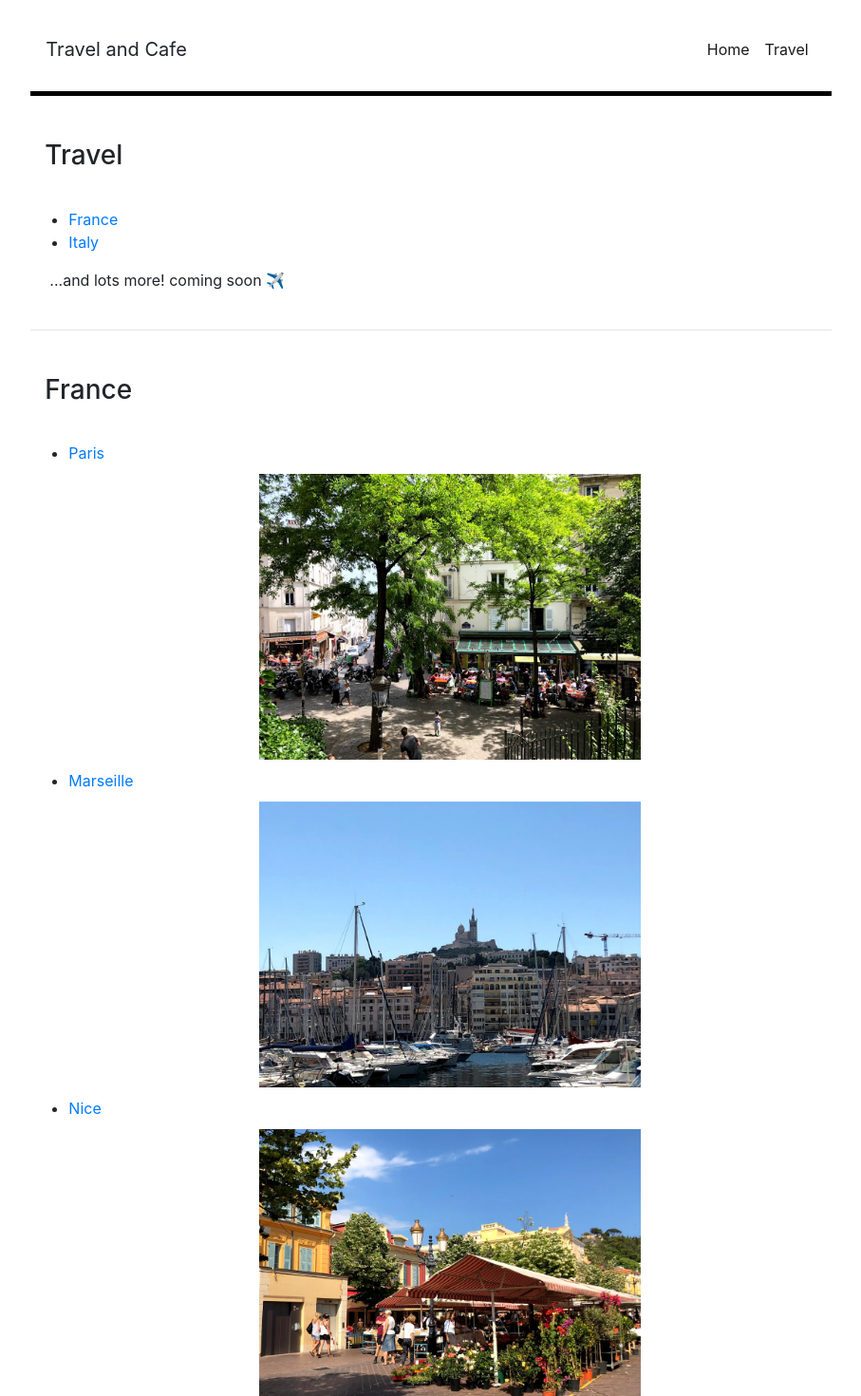
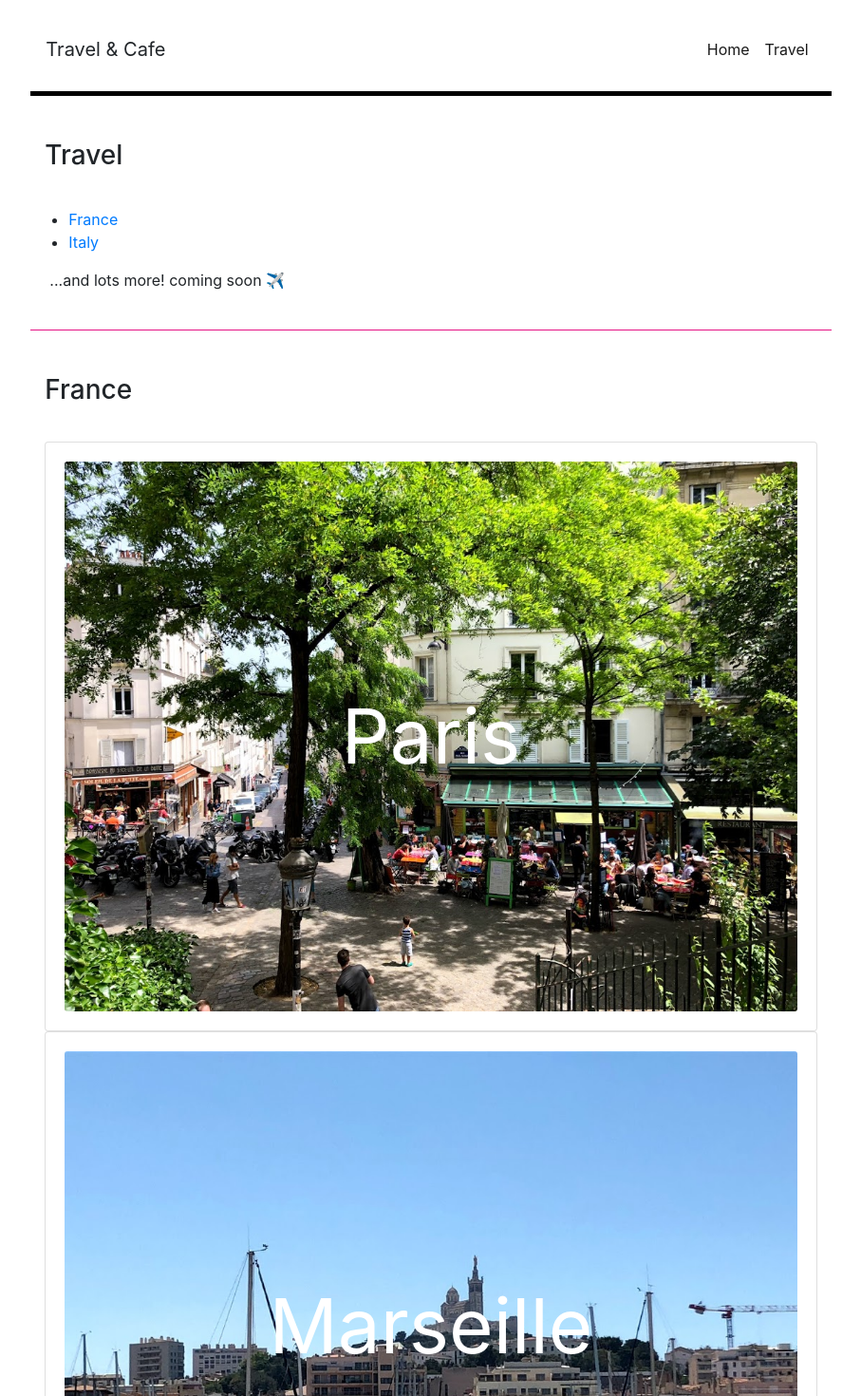
Before and after one commit to Yukichka/TravelPictureApp, a React (Create React App) app: page /travel/france in a window 1280 px wide. Shown: the top 1470 px of the page at 95% size, without its empty margins (186-1093 px from the left). Built offline with nearby package versions, Linux system fonts and the light colour scheme.

Commit message:
Layout changed

```diff
--- a/src/App.js
+++ b/src/App.js
@@ -25,7 +25,7 @@ export class App extends React.Component {
           <Row>
             <Col sm="12" md={{ size: 8, offset: 2 }}>
               <Navbar color="white" light expand="md">
-                <NavbarBrand>Travel and Cafe</NavbarBrand>
+                <NavbarBrand>Travel & Cafe</NavbarBrand>
                 <Collapse isOpen={true} navbar>
                   <Nav className="ml-auto" navbar>
                     <NavItem>
--- a/src/Country.js
+++ b/src/Country.js
@@ -1,6 +1,19 @@
 import React from "react";
 import { Route, Link } from "react-router-dom";
 import { travel } from "./dataset";
+import {
+  Card,
+  CardImg,
+  CardText,
+  CardBody,
+  CardTitle,
+  CardSubtitle,
+  Button,
+  CardDeck,
+  CardImgOverlay,
+  CardColumns,
+  CardGroup
+} from "reactstrap";
 
 export function Country({ match }) {
   console.log(match);
@@ -9,25 +22,31 @@ export function Country({ match }) {
     <div>
       <h3>{country.country}</h3>
 
-      <ul>
       {country.cities.map(city => (
-          <li key={city.id}>
+        <div key={city.id}>
           {city.location !== "" ? (
-              <div>
+            <CardGroup className="container">
               <Link to={`${match.url}/${city.id}`}>
+                <Card>
+                  <CardBody>
+                    <CardImg src={city.location} alt={city.name} />
+
+                    <CardText className="cardtext">{city.name}</CardText>
+                  </CardBody>
+                </Card>
+              </Link>
+            </CardGroup>
+          ) : (
+            <CardGroup>
+              <Card body className="text-center">
                 {city.name}
-                  <img src={city.location} alt={city.name} className="image" />
-                </Link>
+              </Card>
+            </CardGroup>
+          )}
         </div>
-            ) : (
-              <div>{city.name}</div>
-            )}
-          </li>
       ))}
-      </ul>
+
       <br />
-
-      <hr />
     </div>
   );
 }
--- a/src/Travel.js
+++ b/src/Travel.js
@@ -24,7 +24,7 @@ export function Travel({ match }) {
         </span>
       </div>
       <br />
-      <hr />
+      <hr color="#FF1493" />
     </div>
   );
 }
--- a/src/dataset.js
+++ b/src/dataset.js
@@ -143,9 +143,9 @@ export const travel = [
     cities: [
       {
         name: "Portofino",
-        location: "/images/portofino.jpg",
+        location: "/images/portofino1.jpg",
         id: "portofino",
-        images: ["/images/portofino.jpg"]
+        images: ["/images/portofino1.jpg", "/images/portofino.jpg"]
       },
       {
         name: "Venice",
--- a/src/styles.css
+++ b/src/styles.css
@@ -14,3 +14,14 @@ h3 {
 .bhr {
   border-top: 5px solid black;
 }
+.cardtext {
+  color: white;
+  font-size: 80px;
+  position: absolute;
+  top: 50%;
+  left: 50%;
+  transform: translate(-50%, -50%);
+}
+.container {
+  position: relative;
+}
```
Also changed, not shown: public/images/portofino1.jpg (added). Lines whose indentation alone changed are shown as unchanged.
